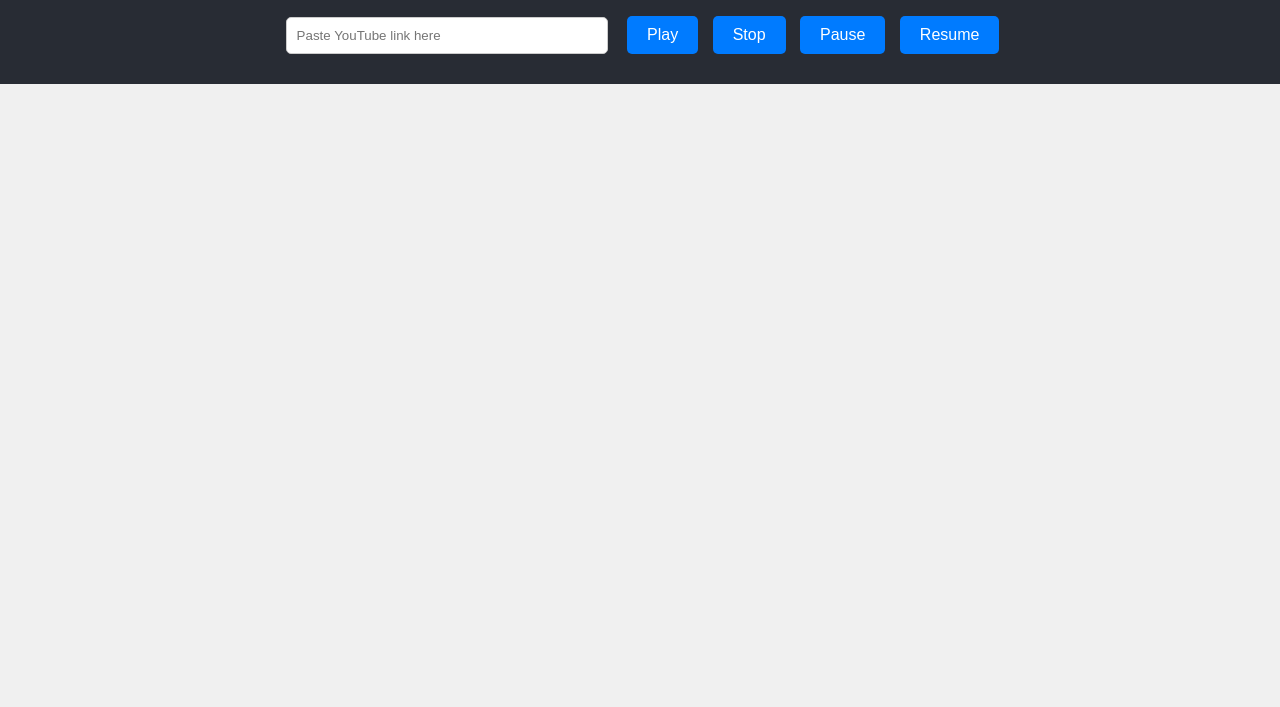
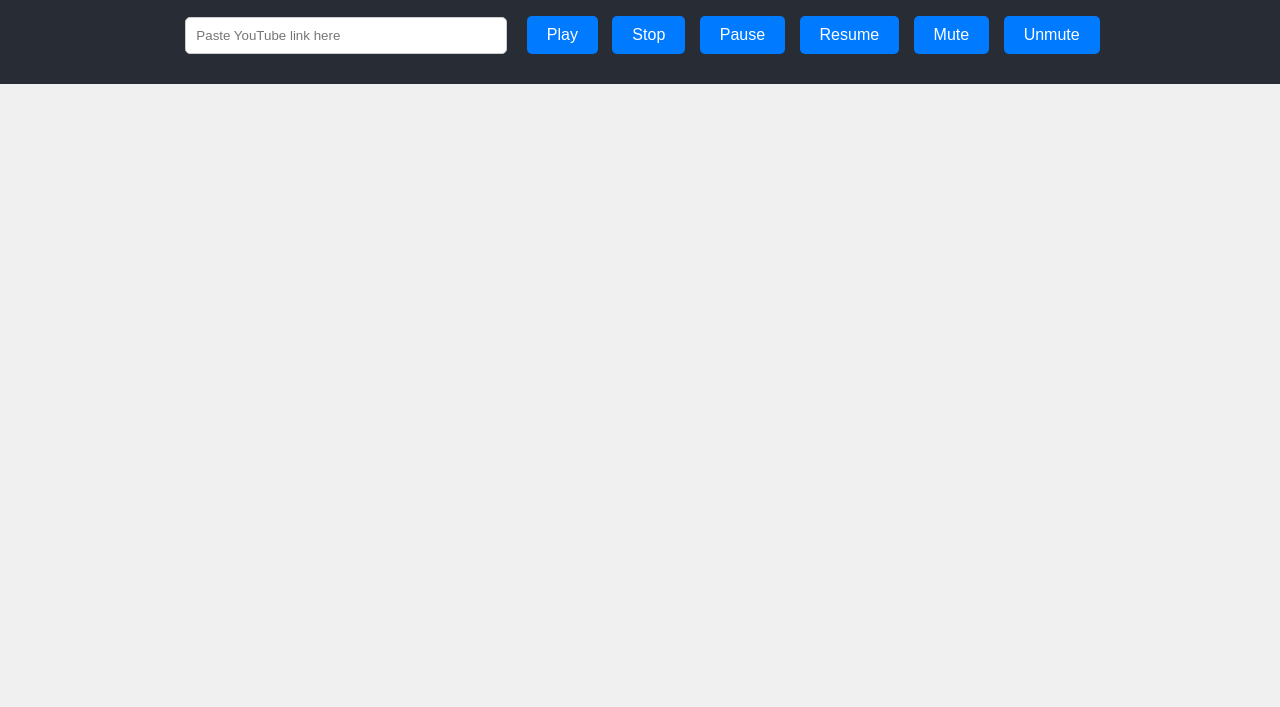
Before and after one commit to gauravtiwariweb/Multi-Screen-Player, a plain HTML site: page index.html in a window 1280 px wide. Shown: the part 93-800 px from the top of the page. Drawn offline with Linux system fonts and the light colour scheme.

Commit message:
Update index.html

```diff
--- a/index.html
+++ b/index.html
@@ -58,7 +58,10 @@
     <button id="stopBtn">Stop</button>
     <button id="pauseBtn">Pause</button>
     <button id="resumeBtn">Resume</button>
+    <button id="muteBtn">Mute</button>
+    <button id="unmuteBtn">Unmute</button>
 </header>
+
     <div class="video-grid" id="videoGrid">
         <!-- 12 video iframes will be generated dynamically -->
     </div>
```
Lines whose indentation alone changed are shown as unchanged.
